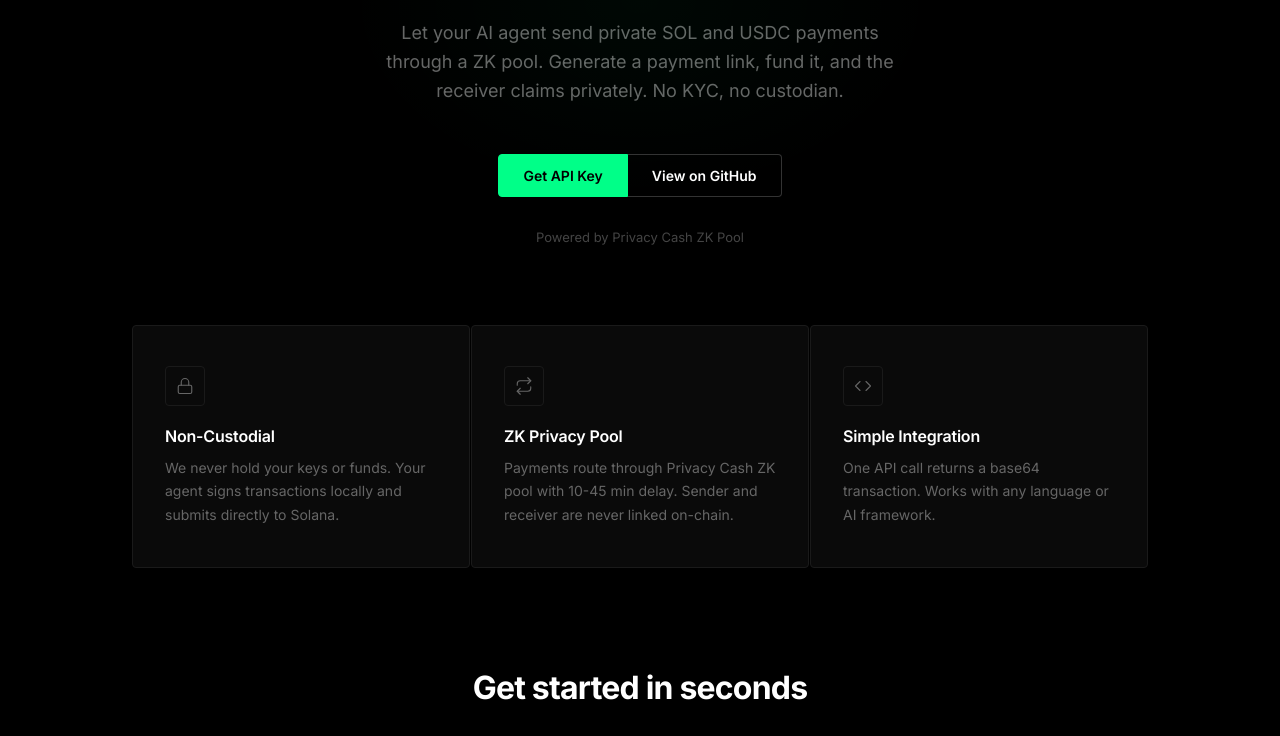
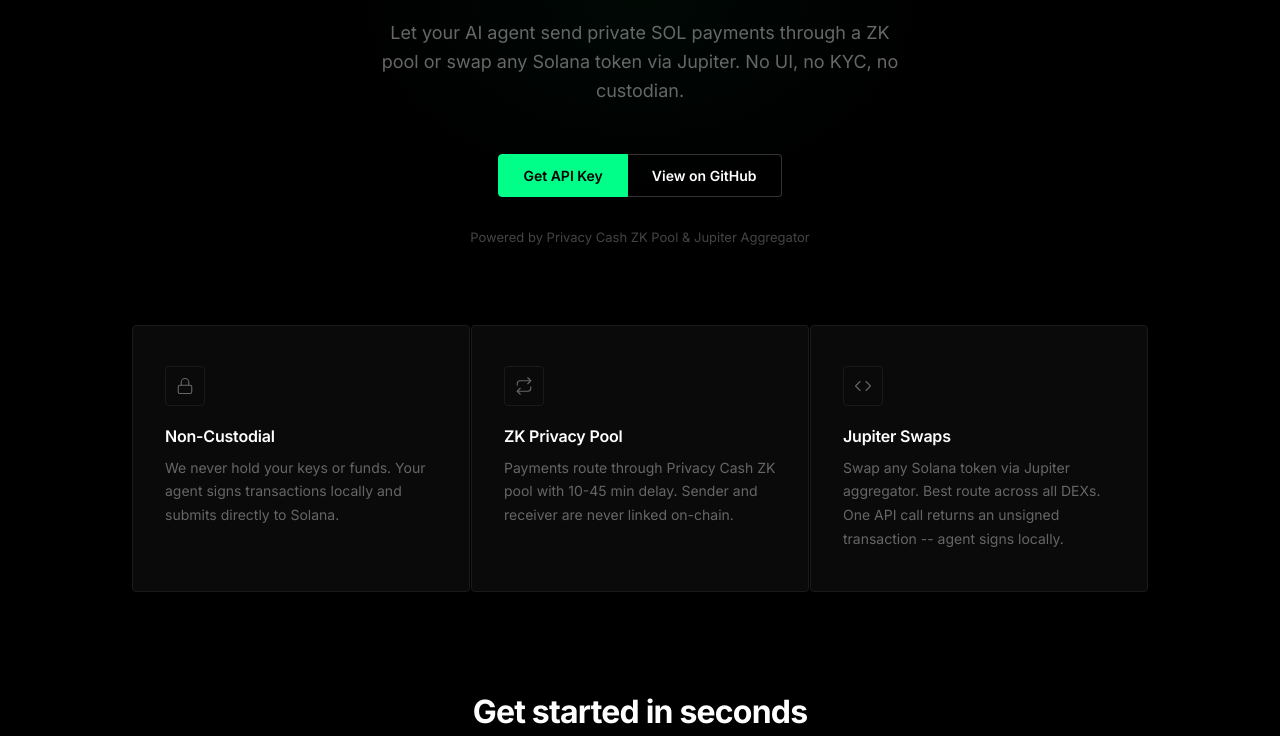
Before and after one commit to veertx/veertx-agent-sdk, a website: page public/index.html in a window 1280 px wide. Shown: the part 307-1043 px from the top of the page. Drawn offline with Linux system fonts and the light colour scheme.

Commit message:
fix: add Jupiter to landing page, fix subtitle, update feature card

```diff
--- a/public/index.html
+++ b/public/index.html
@@ -84,12 +84,12 @@
   <section class="hero">
     <div class="hero-label">Built for AI Agents</div>
     <h1>Private Payments API for AI Agents on Solana</h1>
-    <p class="sub">Let your AI agent send private SOL and USDC payments through a ZK pool. Generate a payment link, fund it, and the receiver claims privately. No KYC, no custodian.</p>
+    <p class="sub">Let your AI agent send private SOL payments through a ZK pool or swap any Solana token via Jupiter. No UI, no KYC, no custodian.</p>
     <div class="button-group">
       <a href="/login" class="btn btn-primary">Get API Key</a>
       <a href="https://github.com/veertx/veertx-agent-sdk" target="_blank" class="btn btn-secondary">View on GitHub</a>
     </div>
-    <div class="proof">Powered by Privacy Cash ZK Pool</div>
+    <div class="proof">Powered by Privacy Cash ZK Pool & Jupiter Aggregator</div>
   </section>
 
   <section class="features">
@@ -111,8 +111,8 @@
       <div class="feature-icon">
         <svg viewBox="0 0 24 24" stroke-linecap="round" stroke-linejoin="round"><polyline points="16 18 22 12 16 6"/><polyline points="8 6 2 12 8 18"/></svg>
       </div>
-      <h3>Simple Integration</h3>
-      <p>One API call returns a base64 transaction. Works with any language or AI framework.</p>
+      <h3>Jupiter Swaps</h3>
+      <p>Swap any Solana token via Jupiter aggregator. Best route across all DEXs. One API call returns an unsigned transaction -- agent signs locally.</p>
     </div>
   </section>
 
```
